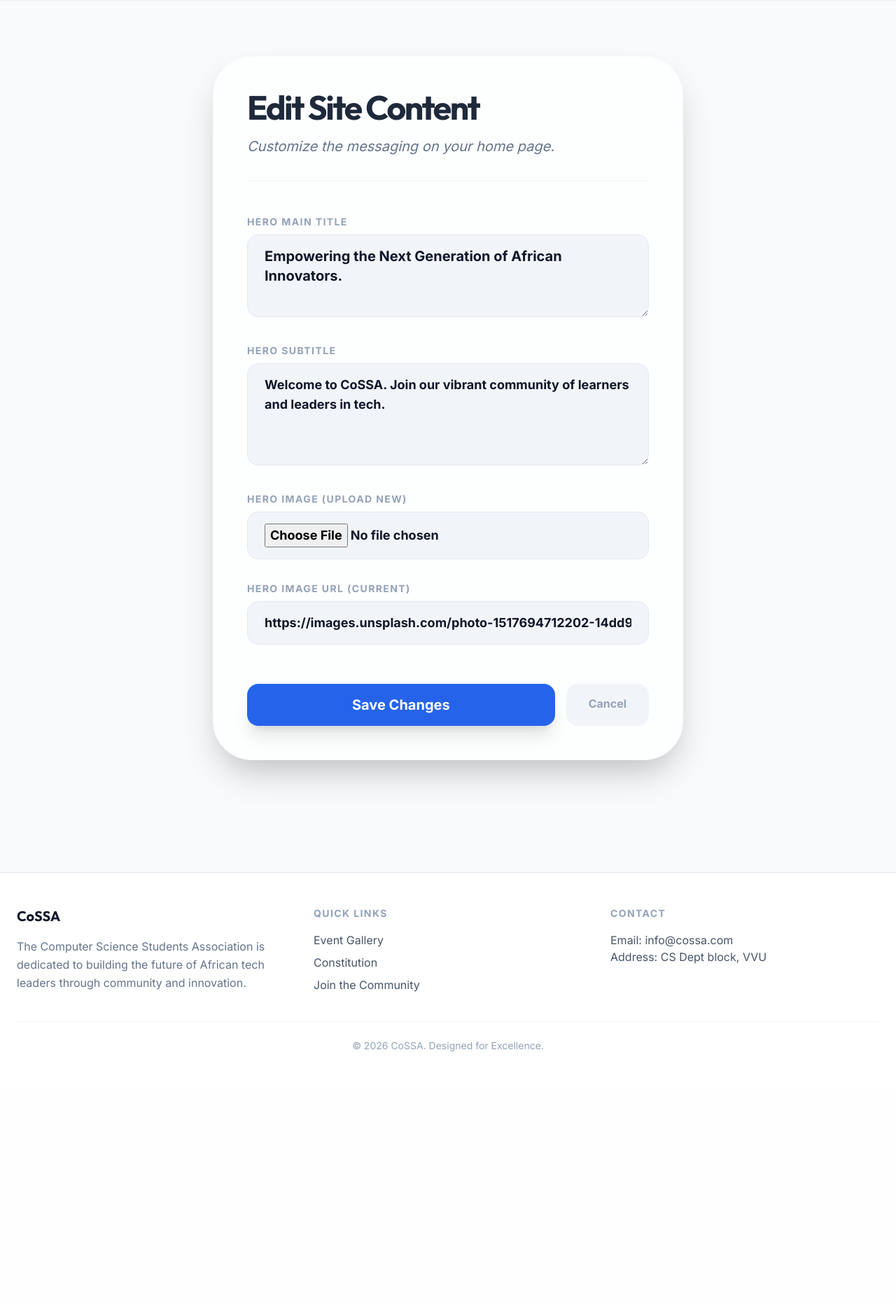
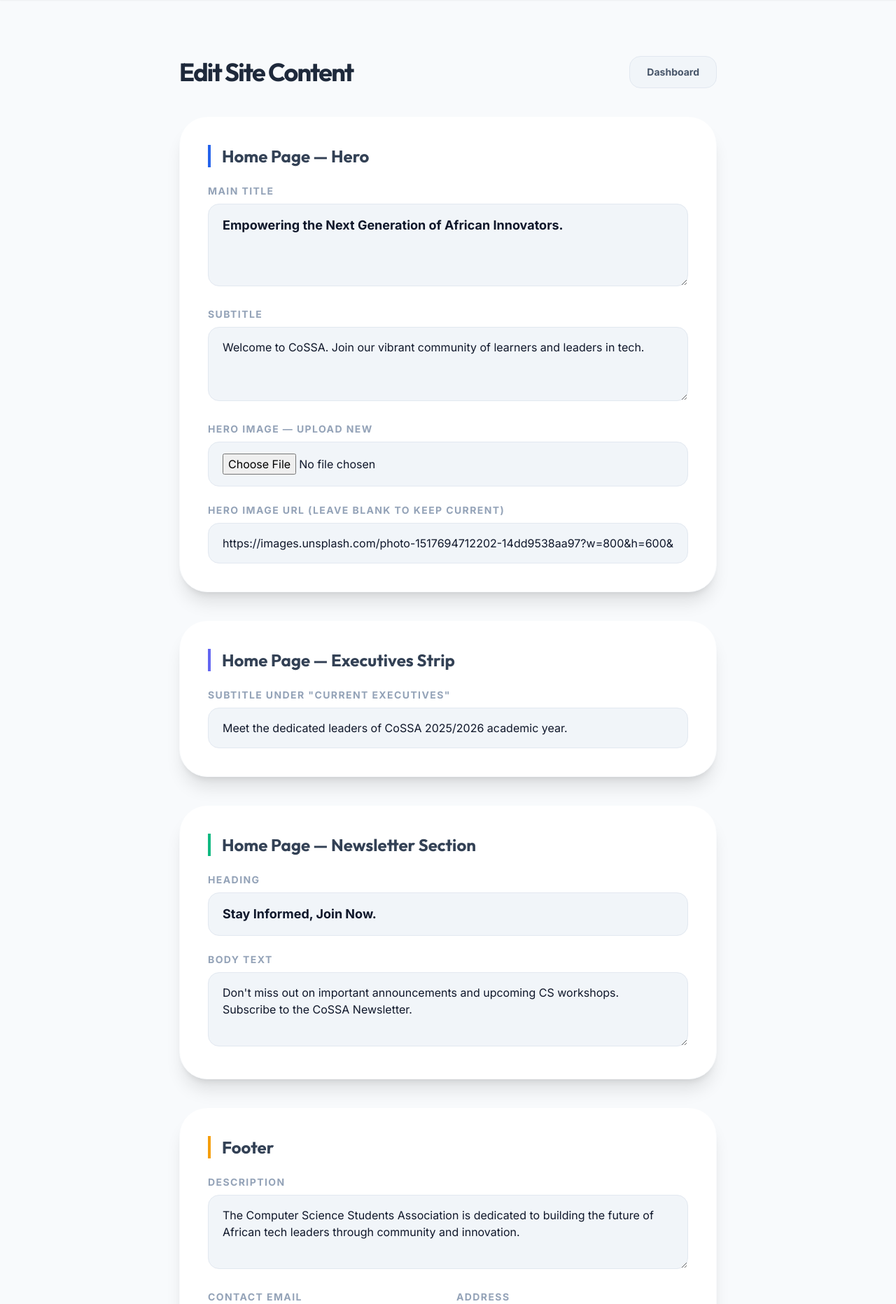
Before and after one commit to sasusavage/cosaa, a Flask app: page /admin/content in a window 1280 px wide. Shown: the part 74-1937 px from the top of the page at 70% size. Before the commit the page ends 1576 px from the top, so only its background shows below. Run offline with Flask 3, Linux system fonts and the light colour scheme; a user stored in the database is signed in; some libraries are stand-ins or nearby versions.

Commit message:
Make every page fully editable and block admin from voting
Editable content (now 100% admin-controlled):
- Home page: hero title/subtitle/image, executives strip subtitle,
  newsletter heading and body text
- Footer: description, email, address, copyright line
  (injected site-wide via context_processor — no per-route changes needed)
- edit_content.html rewritten into grouped sections for all of the above

Admin cannot vote:
- ballot route redirects admin to dashboard with explanation flash
- submit_vote route hard-blocks admin so no POST path can cast a vote

Admin preview:
- Dark preview bar on dashboard with links that open all public pages
  in a new tab (Home, About, Executives, Resources)
- Ballot Preview route (/admin/preview/ballot) shows the full ballot
  layout with all candidates in read-only mode and an admin notice banner

Cleanup:
- Remove unused Candidate import and wraps import from voting routes

Co-Authored-By: Claude Sonnet 4.6 <noreply@anthropic.com>

```diff
--- a/app/blueprints/admin/routes.py
+++ b/app/blueprints/admin/routes.py
@@ -142,38 +142,48 @@ def upload_credentials():
 @admin_required
 def edit_content():
     if request.method == 'POST':
-        hero_title = request.form.get('hero_title')
-        hero_subtitle = request.form.get('hero_subtitle')
         hero_image = request.form.get('hero_image')
-
-        # Handle hero image upload
         if 'hero_image_file' in request.files:
             file = request.files['hero_image_file']
             if file and file.filename != '' and allowed_file(file.filename):
-                delete_upload(Setting.get('hero_image'))  # remove old file
+                delete_upload(Setting.get('hero_image'))
                 filename = secure_filename(f"hero_{file.filename}")
                 upload_path = current_app.config['UPLOAD_FOLDER']
                 os.makedirs(upload_path, exist_ok=True)
                 file.save(os.path.join(upload_path, filename))
                 hero_image = url_for('uploaded_file', filename=filename)
 
-        # Update or create settings
-        for key, value in [('hero_title', hero_title), ('hero_subtitle', hero_subtitle), ('hero_image', hero_image)]:
-            setting = Setting.query.filter_by(key=key).first()
-            if not setting:
-                setting = Setting(key=key, value=value)
-                db.session.add(setting)
-            else:
-                setting.value = value
-
+        simple_keys = [
+            'hero_title', 'hero_subtitle', 'hero_image',
+            'home_execs_subtitle', 'home_newsletter_title', 'home_newsletter_body',
+            'footer_description', 'footer_email', 'footer_address', 'footer_copyright',
+        ]
+        for key in simple_keys:
+            val = hero_image if key == 'hero_image' else request.form.get(key, '')
+            Setting.set(key, val)
         db.session.commit()
         flash('Site content updated successfully.', 'success')
-        return redirect(url_for('admin.dashboard'))
+        return redirect(url_for('admin.edit_content'))
 
-    current_title = Setting.get('hero_title', 'Empowering the Next Generation of African Innovators.')
-    current_subtitle = Setting.get('hero_subtitle', 'Welcome to CoSSA. Join our vibrant community of learners and leaders in tech.')
-    current_image = Setting.get('hero_image', 'https://images.unsplash.com/photo-1517694712202-14dd9538aa97?w=800&h=600&fit=crop')
-    return render_template('admin/edit_content.html', title=current_title, subtitle=current_subtitle, image=current_image)
+    ctx = {k: Setting.get(k, d) for k, d in [
+        ('hero_title',             'Empowering the Next Generation of African Innovators.'),
+        ('hero_subtitle',          'Welcome to CoSSA. Join our vibrant community of learners and leaders in tech.'),
+        ('hero_image',             'https://images.unsplash.com/photo-1517694712202-14dd9538aa97?w=800&h=600&fit=crop'),
+        ('home_execs_subtitle',    'Meet the dedicated leaders of CoSSA 2025/2026 academic year.'),
+        ('home_newsletter_title',  'Stay Informed, Join Now.'),
+        ('home_newsletter_body',   "Don't miss out on important announcements and upcoming CS workshops. Subscribe to the CoSSA Newsletter."),
+        ('footer_description',     'The Computer Science Students Association is dedicated to building the future of African tech leaders through community and innovation.'),
+        ('footer_email',           'info@cossa.com'),
+        ('footer_address',         'CS Dept block, VVU'),
+        ('footer_copyright',       '2026 CoSSA. Designed for Excellence.'),
+    ]}
+    return render_template('admin/edit_content.html', **ctx)
+
+@admin.route('/preview/ballot')
+@admin_required
+def preview_ballot():
+    portfolios = Portfolio.query.all()
+    return render_template('admin/preview_ballot.html', portfolios=portfolios)
 
 # ── About page content ────────────────────────────────────────────────────────
 
--- a/app/templates/admin/edit_content.html
+++ b/app/templates/admin/edit_content.html
@@ -1,39 +1,82 @@
 {% extends 'base.html' %}
+{% block title %}Edit Site Content{% endblock %}
+{% block content %}
+<div class="max-w-3xl mx-auto py-12">
+    <div class="flex flex-col md:flex-row md:items-center justify-between gap-6 mb-10">
+        <h1 class="text-4xl font-black text-slate-800 tracking-tighter">Edit Site Content</h1>
+        <a href="{{ url_for('admin.dashboard') }}" class="bg-slate-100 text-slate-600 px-6 py-3 rounded-2xl font-bold hover:bg-slate-200 border border-slate-200 text-sm">Dashboard</a>
+    </div>
 
-{% block content %}
-<div class="max-w-2xl mx-auto py-12">
-    <div class="glass-bg p-12 rounded-[3.5rem] shadow-2xl border border-slate-50">
-        <h1 class="text-5xl font-black mb-4 text-slate-800 tracking-tighter">Edit Site Content</h1>
-        <p class="text-xl text-slate-500 font-medium mb-12 italic border-b border-slate-100 pb-8 leading-relaxed">Customize the messaging on your home page.</p>
+    <form method="POST" enctype="multipart/form-data" class="space-y-10">
+        <input type="hidden" name="csrf_token" value="{{ csrf_token() }}"/>
 
-        <form method="POST" enctype="multipart/form-data" class="space-y-8">
-            <input type="hidden" name="csrf_token" value="{{ csrf_token() }}"/>
+        <!-- Hero Section -->
+        <div class="bg-white rounded-[2.5rem] shadow-xl border border-slate-50 p-10 space-y-6">
+            <h2 class="text-2xl font-black text-slate-700 border-l-4 border-blue-600 pl-4">Home Page — Hero</h2>
+            <div class="space-y-2">
+                <label class="block text-sm font-bold uppercase tracking-widest text-slate-400">Main Title</label>
+                <textarea name="hero_title" rows="3" required class="w-full px-5 py-4 rounded-2xl bg-slate-100 border border-slate-200 focus:outline-none focus:ring-4 focus:ring-blue-100 font-bold text-lg transition-all">{{ hero_title }}</textarea>
+            </div>
+            <div class="space-y-2">
+                <label class="block text-sm font-bold uppercase tracking-widest text-slate-400">Subtitle</label>
+                <textarea name="hero_subtitle" rows="3" required class="w-full px-5 py-4 rounded-2xl bg-slate-100 border border-slate-200 focus:outline-none focus:ring-4 focus:ring-blue-100 font-medium text-base transition-all">{{ hero_subtitle }}</textarea>
+            </div>
+            <div class="space-y-2">
+                <label class="block text-sm font-bold uppercase tracking-widest text-slate-400">Hero Image — Upload New</label>
+                <input type="file" name="hero_image_file" class="w-full px-5 py-4 rounded-2xl bg-slate-100 border border-slate-200 font-medium transition-all">
+            </div>
+            <div class="space-y-2">
+                <label class="block text-sm font-bold uppercase tracking-widest text-slate-400">Hero Image URL (leave blank to keep current)</label>
+                <input type="text" name="hero_image" value="{{ hero_image }}" placeholder="https://..." class="w-full px-5 py-4 rounded-2xl bg-slate-100 border border-slate-200 focus:outline-none focus:ring-4 focus:ring-blue-100 font-medium text-base transition-all">
+            </div>
+        </div>
 
+        <!-- Executives preview subtitle -->
+        <div class="bg-white rounded-[2.5rem] shadow-xl border border-slate-50 p-10 space-y-6">
+            <h2 class="text-2xl font-black text-slate-700 border-l-4 border-indigo-500 pl-4">Home Page — Executives Strip</h2>
             <div class="space-y-2">
-                <label for="hero_title" class="block text-sm font-bold uppercase tracking-widest text-slate-400">Hero Main Title</label>
-                <textarea name="hero_title" id="hero_title" rows="3" required class="w-full px-6 py-4 rounded-2xl bg-slate-100 border border-slate-200 focus:outline-none focus:ring-4 focus:ring-blue-100 transition-all font-bold text-xl">{{ title }}</textarea>
+                <label class="block text-sm font-bold uppercase tracking-widest text-slate-400">Subtitle under "Current Executives"</label>
+                <input type="text" name="home_execs_subtitle" value="{{ home_execs_subtitle }}" class="w-full px-5 py-4 rounded-2xl bg-slate-100 border border-slate-200 focus:outline-none focus:ring-4 focus:ring-blue-100 font-medium text-base transition-all">
             </div>
+        </div>
 
+        <!-- Newsletter -->
+        <div class="bg-white rounded-[2.5rem] shadow-xl border border-slate-50 p-10 space-y-6">
+            <h2 class="text-2xl font-black text-slate-700 border-l-4 border-emerald-500 pl-4">Home Page — Newsletter Section</h2>
             <div class="space-y-2">
-                <label for="hero_subtitle" class="block text-sm font-bold uppercase tracking-widest text-slate-400">Hero Subtitle</label>
-                <textarea name="hero_subtitle" id="hero_subtitle" rows="4" required class="w-full px-6 py-4 rounded-2xl bg-slate-100 border border-slate-200 focus:outline-none focus:ring-4 focus:ring-blue-100 transition-all font-bold text-lg">{{ subtitle }}</textarea>
+                <label class="block text-sm font-bold uppercase tracking-widest text-slate-400">Heading</label>
+                <input type="text" name="home_newsletter_title" value="{{ home_newsletter_title }}" class="w-full px-5 py-4 rounded-2xl bg-slate-100 border border-slate-200 focus:outline-none focus:ring-4 focus:ring-blue-100 font-bold text-lg transition-all">
             </div>
+            <div class="space-y-2">
+                <label class="block text-sm font-bold uppercase tracking-widest text-slate-400">Body Text</label>
+                <textarea name="home_newsletter_body" rows="3" class="w-full px-5 py-4 rounded-2xl bg-slate-100 border border-slate-200 focus:outline-none focus:ring-4 focus:ring-blue-100 font-medium text-base transition-all">{{ home_newsletter_body }}</textarea>
+            </div>
+        </div>
 
+        <!-- Footer -->
+        <div class="bg-white rounded-[2.5rem] shadow-xl border border-slate-50 p-10 space-y-6">
+            <h2 class="text-2xl font-black text-slate-700 border-l-4 border-amber-500 pl-4">Footer</h2>
             <div class="space-y-2">
-                <label for="hero_image_file" class="block text-sm font-bold uppercase tracking-widest text-slate-400">Hero Image (Upload New)</label>
-                <input type="file" name="hero_image_file" id="hero_image_file" class="w-full px-6 py-4 rounded-2xl bg-slate-100 border border-slate-200 focus:outline-none focus:ring-4 focus:ring-blue-100 transition-all font-bold text-lg">
+                <label class="block text-sm font-bold uppercase tracking-widest text-slate-400">Description</label>
+                <textarea name="footer_description" rows="3" class="w-full px-5 py-4 rounded-2xl bg-slate-100 border border-slate-200 focus:outline-none focus:ring-4 focus:ring-blue-100 font-medium text-base transition-all">{{ footer_description }}</textarea>
             </div>
+            <div class="grid grid-cols-1 md:grid-cols-2 gap-6">
+                <div class="space-y-2">
+                    <label class="block text-sm font-bold uppercase tracking-widest text-slate-400">Contact Email</label>
+                    <input type="text" name="footer_email" value="{{ footer_email }}" class="w-full px-5 py-4 rounded-2xl bg-slate-100 border border-slate-200 focus:outline-none focus:ring-4 focus:ring-blue-100 font-medium text-base transition-all">
+                </div>
+                <div class="space-y-2">
+                    <label class="block text-sm font-bold uppercase tracking-widest text-slate-400">Address</label>
+                    <input type="text" name="footer_address" value="{{ footer_address }}" class="w-full px-5 py-4 rounded-2xl bg-slate-100 border border-slate-200 focus:outline-none focus:ring-4 focus:ring-blue-100 font-medium text-base transition-all">
+                </div>
+            </div>
+            <div class="space-y-2">
+                <label class="block text-sm font-bold uppercase tracking-widest text-slate-400">Copyright Line</label>
+                <input type="text" name="footer_copyright" value="{{ footer_copyright }}" class="w-full px-5 py-4 rounded-2xl bg-slate-100 border border-slate-200 focus:outline-none focus:ring-4 focus:ring-blue-100 font-medium text-base transition-all">
+            </div>
+        </div>
 
-            <div class="space-y-2">
-                <label for="hero_image" class="block text-sm font-bold uppercase tracking-widest text-slate-400">Hero Image URL (Current)</label>
-                <input type="text" name="hero_image" id="hero_image" value="{{ image }}" class="w-full px-6 py-4 rounded-2xl bg-slate-100 border border-slate-200 focus:outline-none focus:ring-4 focus:ring-blue-100 transition-all font-bold text-lg">
-            </div>
-
-            <div class="flex space-x-4 pt-6">
-                <button type="submit" class="flex-1 bg-blue-600 py-4 rounded-2xl text-white font-black text-xl hover:bg-blue-700 shadow-xl transition-all">Save Changes</button>
-                <a href="{{ url_for('admin.dashboard') }}" class="px-8 py-4 bg-slate-100 rounded-2xl text-slate-400 font-bold hover:bg-slate-200 transition-all">Cancel</a>
-            </div>
-        </form>
-    </div>
+        <button type="submit" class="w-full bg-blue-600 py-5 rounded-2xl text-white font-black text-xl hover:bg-blue-700 shadow-xl transition-all">Save All Changes</button>
+    </form>
 </div>
 {% endblock %}
--- a/app/templates/base.html
+++ b/app/templates/base.html
@@ -110,24 +110,25 @@
         <div class="container mx-auto grid grid-cols-1 md:grid-cols-3 gap-10">
             <div>
                 <h3 class="text-xl font-bold mb-4">CoSSA</h3>
-                <p class="text-slate-500 leading-relaxed">The Computer Science Students Association is dedicated to building the future of African tech leaders through community and innovation.</p>
+                <p class="text-slate-500 leading-relaxed">{{ site_footer_description }}</p>
             </div>
             <div>
                 <h4 class="font-bold mb-4 uppercase text-sm tracking-widest text-slate-400">Quick Links</h4>
                 <ul class="space-y-2 text-slate-600">
-                    <li><a href="#" class="hover:text-blue-600">Event Gallery</a></li>
-                    <li><a href="#" class="hover:text-blue-600">Constitution</a></li>
-                    <li><a href="#" class="hover:text-blue-600">Join the Community</a></li>
+                    <li><a href="{{ url_for('main.index') }}" class="hover:text-blue-600">Home</a></li>
+                    <li><a href="{{ url_for('main.about') }}" class="hover:text-blue-600">About</a></li>
+                    <li><a href="{{ url_for('main.executives') }}" class="hover:text-blue-600">Executives</a></li>
+                    <li><a href="{{ url_for('main.resources') }}" class="hover:text-blue-600">Resources</a></li>
                 </ul>
             </div>
             <div>
                 <h4 class="font-bold mb-4 uppercase text-sm tracking-widest text-slate-400">Contact</h4>
-                <p class="text-slate-600">Email: info@cossa.com</p>
-                <p class="text-slate-600">Address: CS Dept block, VVU</p>
+                <p class="text-slate-600">Email: {{ site_footer_email }}</p>
+                <p class="text-slate-600">Address: {{ site_footer_address }}</p>
             </div>
         </div>
         <div class="border-t border-slate-100 mt-10 pt-6 text-center text-slate-400 text-sm">
-            &copy; 2026 CoSSA. Designed for Excellence.
+            &copy; {{ site_footer_copyright }}
         </div>
     </footer>
 </body>
--- a/app/templates/main/index.html
+++ b/app/templates/main/index.html
@@ -41,7 +41,7 @@
 <section class="bg-slate-100 -mx-6 px-6 py-24 mb-24 rounded-3xl md:rounded-none">
     <div class="container mx-auto text-center max-w-3xl mb-16">
         <h2 class="text-4xl font-bold mb-6 text-slate-900">Current Executives</h2>
-        <p class="text-slate-500 text-lg">Meet the dedicated leaders of CoSSA 2025/2026 academic year.</p>
+        <p class="text-slate-500 text-lg">{{ home_execs_subtitle }}</p>
     </div>
     <div class="grid grid-cols-1 sm:grid-cols-2 lg:grid-cols-4 gap-10 max-w-7xl mx-auto">
         {% for exec in executives %}
@@ -60,8 +60,8 @@
 </section>
 
 <section class="max-w-4xl mx-auto py-24 px-10 bg-white rounded-3xl shadow-2xl border border-slate-100 text-center">
-    <h2 class="text-5xl font-black mb-6 text-slate-900 tracking-tight">Stay Informed, Join Now.</h2>
-    <p class="text-xl text-slate-500 mb-10 leading-relaxed">Don't miss out on important announcements and upcoming CS workshops. Subscribe to the CoSSA Newsletter.</p>
+    <h2 class="text-5xl font-black mb-6 text-slate-900 tracking-tight">{{ home_newsletter_title }}</h2>
+    <p class="text-xl text-slate-500 mb-10 leading-relaxed">{{ home_newsletter_body }}</p>
     <div class="flex flex-col md:flex-row space-y-4 md:space-y-0 md:space-x-4">
         <input type="email" placeholder="Your University Email" class="flex-1 bg-slate-100 px-6 py-4 rounded-xl border border-slate-200 focus:outline-none focus:ring-2 focus:ring-blue-600 font-bold transition-all">
         <button class="bg-blue-600 px-10 py-4 rounded-xl text-white font-bold hover:bg-blue-700 transition-all shadow-lg">Subscribe</button>
```
Also changed, not shown: app/__init__.py (+10 -0 lines), app/blueprints/main/routes.py (+22 -22 lines), app/blueprints/voting/routes.py (+6 -2 lines), app/templates/admin/dashboard.html (+16 -1 lines), app/templates/admin/preview_ballot.html (added, +70 -0 lines).
